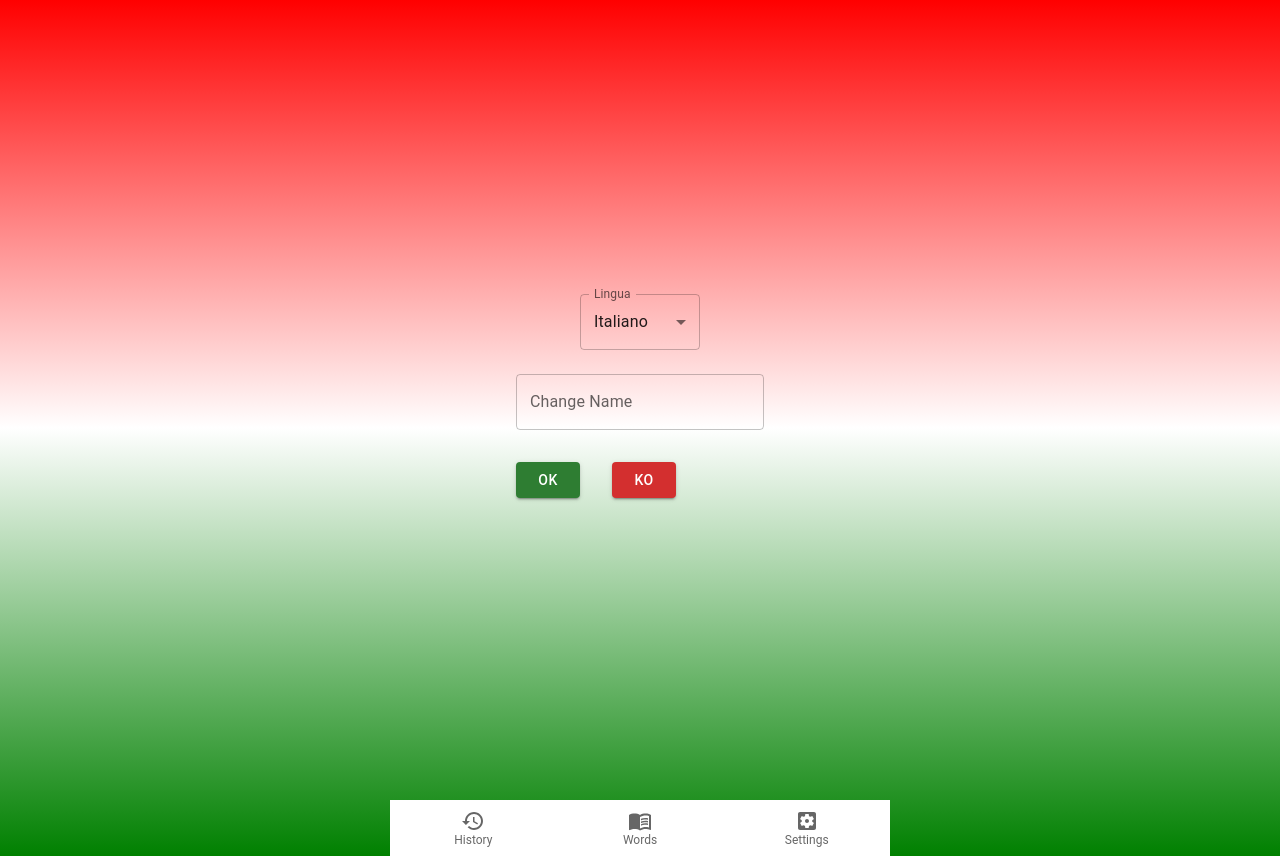
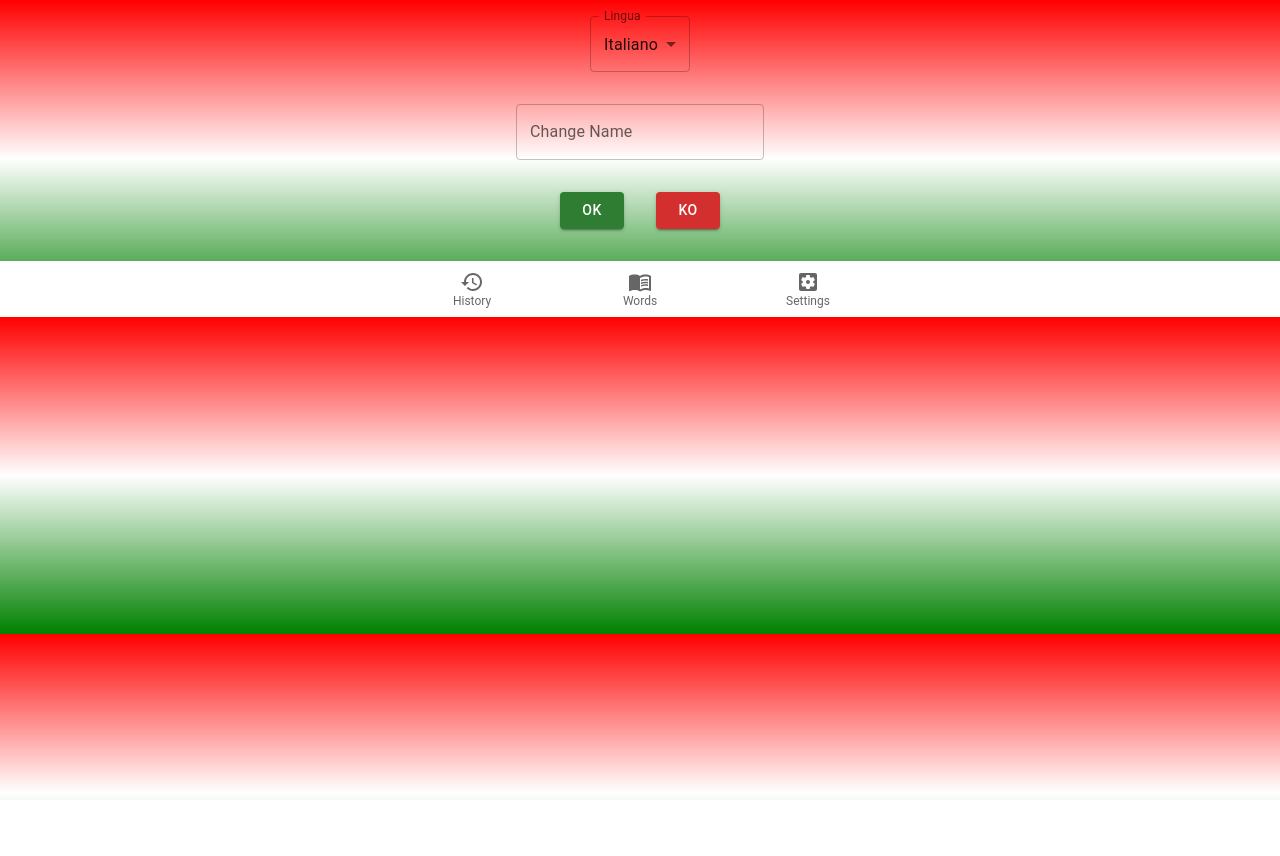
Before and after one commit to darkchesca/1-parola-al-giorno, a React (Create React App) app: page /settings in a window 1280 px wide. After the commit the page ends 800 px from the top, so only its background shows below. Built offline with nearby package versions, Linux system fonts and the light colour scheme.

Commit message:
Automatic update of _Sidebar.md from github-wiki-sidebar

```diff
--- a/public/index.html
+++ b/public/index.html
@@ -2,7 +2,7 @@
 <html lang="en">
   <head>
     <meta charset="utf-8" />
-    <link rel="icon" href="%PUBLIC_URL%/favicon.ico" />
+    <link rel="icon" href="%PUBLIC_URL%/italy.png" />
     <meta name="viewport" content="width=device-width, initial-scale=1" />
     <meta name="theme-color" content="#000000" />
     <meta
--- a/src/App.css
+++ b/src/App.css
@@ -1,44 +1,11 @@
 .App {
-  min-height: 100vh;
   display: flex;
   flex-direction: column;
   align-items: center;
   justify-content: center;
   font-size: calc(10px + 2vmin);
   color: black;
+  width: 100%;
+  margin: 0 auto;
+  height: calc(100% - 170px);
 }
-
-.App-logo {
-  height: 40vmin;
-  pointer-events: none;
-}
-
-@media (prefers-reduced-motion: no-preference) {
-  .App-logo {
-    animation: App-logo-spin infinite 20s linear;
-  }
-}
-
-.App-header {
-  background-color: #282c34;
-  min-height: 100vh;
-  display: flex;
-  flex-direction: column;
-  align-items: center;
-  justify-content: center;
-  font-size: calc(10px + 2vmin);
-  color: white;
-}
-
-.App-link {
-  color: #61dafb;
-}
-
-@keyframes App-logo-spin {
-  from {
-    transform: rotate(0deg);
-  }
-  to {
-    transform: rotate(360deg);
-  }
-}
--- a/src/components/navigation.js
+++ b/src/components/navigation.js
@@ -1,5 +1,5 @@
 import React, {useState} from "react";
-import {BottomNavigation, BottomNavigationAction, Box} from "@mui/material";
+import {BottomNavigation, BottomNavigationAction, Box, Grid} from "@mui/material";
 import RestoreIcon from "@mui/icons-material/Restore";
 import MenuBookIcon from "@mui/icons-material/MenuBook";
 import SettingsApplicationsIcon from "@mui/icons-material/SettingsApplications";
@@ -14,7 +14,7 @@ function Navigation(){
         navigate(`${newValue}`);
     }
     return(
-        <Box sx={{ width: 500 }}>
+        <Grid>
             <BottomNavigation
                 showLabels
                 value={value}
@@ -36,7 +36,7 @@ function Navigation(){
                     icon={<SettingsApplicationsIcon />}
                 />
             </BottomNavigation>
-        </Box>
+        </Grid>
     )
 }
 
--- a/src/index.css
+++ b/src/index.css
@@ -1,15 +1,7 @@
 body {
+  height: 100%;
   margin: 0;
-  font-family: -apple-system, BlinkMacSystemFont, 'Segoe UI', 'Roboto', 'Oxygen',
-    'Ubuntu', 'Cantarell', 'Fira Sans', 'Droid Sans', 'Helvetica Neue',
-    sans-serif;
-  -webkit-font-smoothing: antialiased;
-  -moz-osx-font-smoothing: grayscale;
-  min-height: 100vh;
-  display: flex;
-  flex-direction: column;
-  align-items: center;
-  justify-content: space-between;
-  font-size: calc(10px + 2vmin);
+  padding: 0;
+  overflow-y: hidden;
   background-image: linear-gradient(red, white, green);
 }
--- a/src/views/settings.js
+++ b/src/views/settings.js
@@ -28,19 +28,19 @@ function Settings() {
 
   return (
     <Box
-      component="form"
       sx={{
         m: 1,
-        width: '25ch',
         display: 'flex',
         flexDirection: 'column',
         alignItems: 'center',
       }}
-      noValidate
-      autoComplete="off"
     >
-        <div>
-            <FormControl sx={{ m: 1, minWidth: 120 }}>
+        <Box sx={{
+            display: 'flex',
+            flexDirection: 'column',
+            alignItems: 'center',
+        }}>
+            <FormControl sx={{ m: 1}}>
                 <InputLabel id="language-select">{t('language')}</InputLabel>
                 <Select
                     labelId="language-select"
@@ -53,8 +53,14 @@ function Settings() {
                     <MenuItem value={'en'}>{t('en')}</MenuItem>
                 </Select>
             </FormControl>
-        </div>
-        <div>
+        </Box>
+        <Box sx={{
+            m: 1,
+            width: '25ch',
+            display: 'flex',
+            flexDirection: 'column',
+            alignItems: 'center',
+        }}>
           <TextField
             id="name"
             label="Change Name"
@@ -90,7 +96,7 @@ function Settings() {
               Ko
             </Button>
           </div>
-        </div>
+        </Box>
 
     </Box>
   );
```
Also changed, not shown: index.html (deleted, +0 -43 lines), options.json (added, +18 -0 lines), public/italy.png (added), 1 other file (tests, documents, lock files or other folders).
